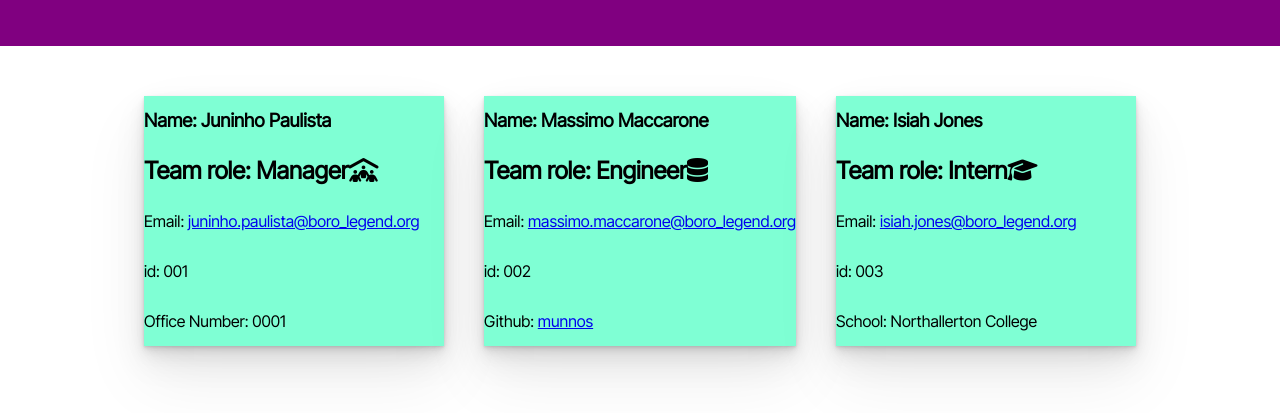
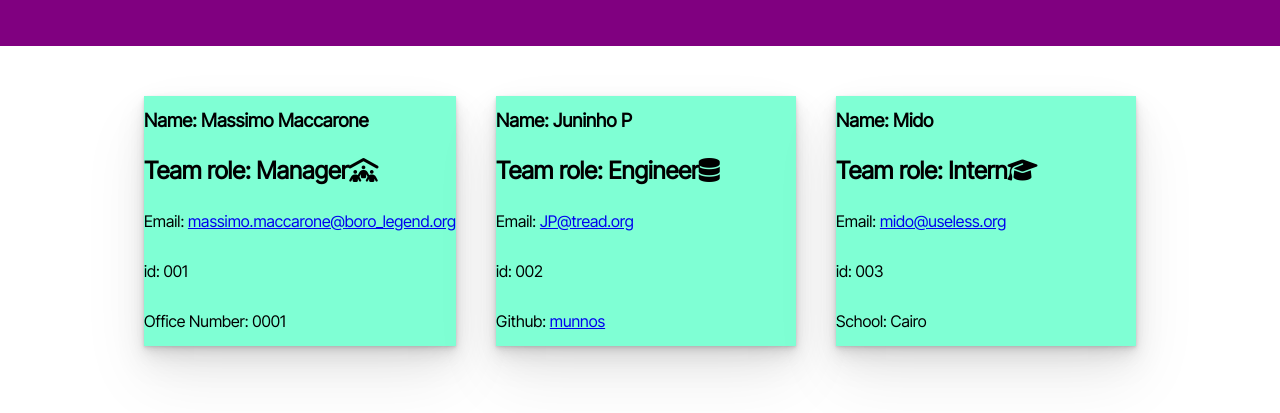
Before and after one commit to munnos/There-s-no-i-in-team, a website: page teamPage.html in a window 1280 px wide. Shown: the part 129-542 px from the top of the page. Drawn offline with Linux system fonts and the light colour scheme.

Commit message:
final changes

```diff
--- a/teamPage.html
+++ b/teamPage.html
@@ -15,24 +15,24 @@
   <section class="card-holder">
   <article class="individual-card">
   <div class="cardHeader">
-  <h1> Name: Juninho Paulista</i></h1>
+  <h1> Name: Massimo Maccarone</i></h1>
   </div>
   <div class="cardBody">
   <h2> Team role: Manager<i class="fa-solid fa-people-roof"></i></h2>
   <ul>
-  <li>Email: <a href="mailto:juninho.paulista@boro_legend.org?subject=Introduction">juninho.paulista@boro_legend.org</a></li>
+  <li>Email: <a href="mailto:massimo.maccarone@boro_legend.org?subject=Introduction">massimo.maccarone@boro_legend.org</a></li>
   <li> id: 001</li>
   <li>Office Number: 0001</li>
   </ul>
   </div>
   </article><article class="individual-card">
     <div class="cardHeader">
-    <h1> Name: Massimo Maccarone</i></h1>
+    <h1> Name: Juninho P</i></h1>
     </div>
     <div class="cardBody">
     <h2> Team role: Engineer<i class="fa-solid fa-database"></i></h2>
     <ul>
-    <li> Email: <a href="mailto:massimo.maccarone@boro_legend.org?subject=Introduction">massimo.maccarone@boro_legend.org
+    <li> Email: <a href="mailto:JP@tread.org?subject=Introduction">JP@tread.org
     </a></li>
     <li> id: 002</li>
     <li> Github: <a href ="https://github.com/munnos" target="_blank">munnos</a>
@@ -41,14 +41,14 @@
     </div>
     </article><article class="individual-card">
       <div class="cardHeader">
-      <h1> Name: Isiah Jones</h1>
+      <h1> Name: Mido</h1>
       </div>
       <div class="cardBody">
       <h2> Team role: Intern<i class="fa-solid fa-graduation-cap"></i></h2>
       <ul>
-      <li> Email: <a href="mailto:isiah.jones@boro_legend.org?subject=Introduction">isiah.jones@boro_legend.org</a></li>
+      <li> Email: <a href="mailto:mido@useless.org?subject=Introduction">mido@useless.org</a></li>
       <li> id: 003</li>
-      <li> School: Northallerton College</li>
+      <li> School: Cairo</li>
       </ul>
       </div>
       </article>
```
